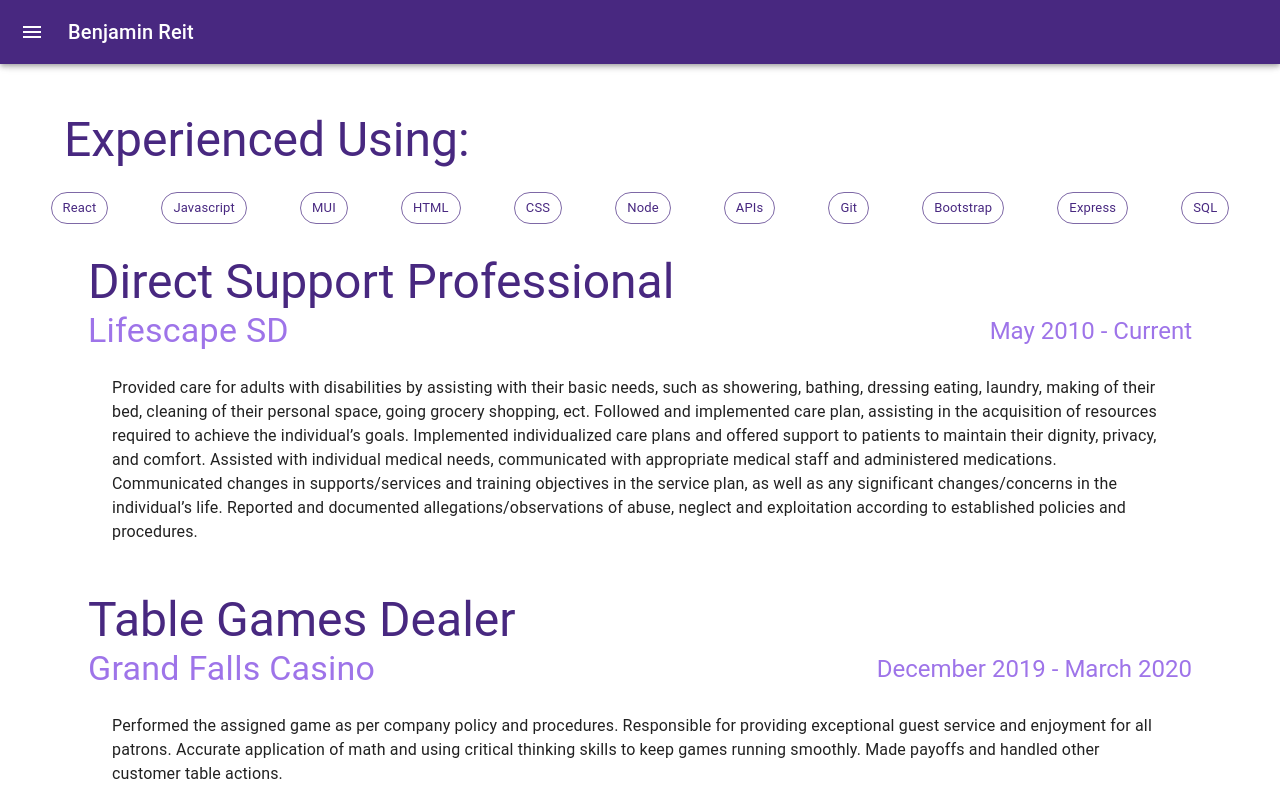
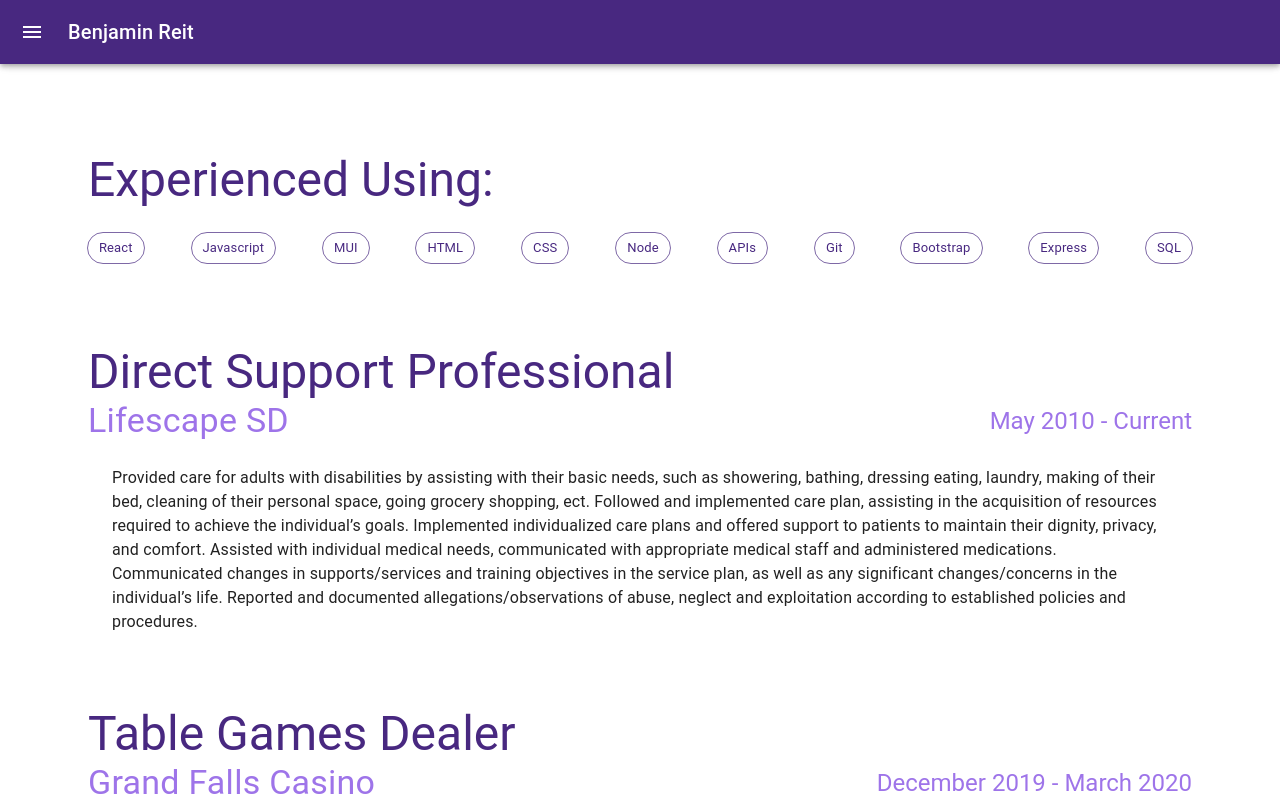
Before and after one commit to Val-code-1/resumemui, a React (Create React App) app: page /history in a window 1280 px wide. Shown: the top 800 px of the page. Built offline with nearby package versions, Linux system fonts and the light colour scheme.

Commit message:
messing around with gsap on the work history page, need to understand stagger

```diff
--- a/src/screens/About/About.js
+++ b/src/screens/About/About.js
@@ -24,6 +24,7 @@ export default function About() {
             once COVID shut everything down and I found myself with more free time. I took
             to it immediately and enjoy the problem solving aspect of it.
           </Typography>
+          {/* Dustin say up here */}
           <Typography>
             I've always enjoyed computer games and figuring out how things work. It has
             served me very well programming. I've been an avid player of Magic the
@@ -31,6 +32,7 @@ export default function About() {
             an official judge for the game. If you are familiar with the game you'll know
             the rule set can be as complex as programming is sometimes.
           </Typography>
+          <Typography>{/* Technologies/Loves of coding */}</Typography>
         </Container>
       </Paper>
     </Box>
--- a/src/screens/Contact/Contact.js
+++ b/src/screens/Contact/Contact.js
@@ -7,7 +7,7 @@ export default function Contact() {
         Get in touch
       </Typography>
       <br />
-      <Grid container spacing={2} columns={1} direction="column">
+      <Grid container spacing={5} columns={1} direction="column">
         <Grid item>
           <a href="https://github.com/Val-code-1" target="blank">
             Github
@@ -19,8 +19,9 @@ export default function Contact() {
           </a>
         </Grid>
         <Grid item>
-          <a href="mailto:" target="blank">
-            E-mail
+          <a href="mailto:reit.ben@gmail.com" rel="noreferrer" target="_blank">
+            E-mail me, it is my last name then . then my first name but just the short
+            version, then gmail.com. Don't forget the @
           </a>
         </Grid>
         <Grid item>
--- a/src/screens/History/History.css
+++ b/src/screens/History/History.css
@@ -1,12 +1,9 @@
-#programs {
-  margin-left: 5%;
-  margin-right: 25%;
-  font-size: 30px;
-}
-.heading {
-  color: purple;
+#techBox {
+  margin-top: 5vh;
+  margin-bottom: 10vh;
 }
 
 #list {
-  margin-top: 30px;
+  margin-top: 5vh;
+  margin-bottom: 10vh;
 }
--- a/src/screens/History/History.js
+++ b/src/screens/History/History.js
@@ -1,14 +1,31 @@
 import { Box, Chip, Container, Stack, Typography } from "@mui/material";
-import React from "react";
+import React, { useEffect, useRef } from "react";
+import gsap from "gsap";
 import Job from "./components/Job";
 import "./History.css";
 import { Tech } from "./Data/Tech";
 import { Companies } from "./Data/Companies";
 
 const History = () => {
+  const jobRef = useRef();
+
+  useEffect(() => {
+    gsap.from(jobRef.current, {
+      duration: 2.5,
+      ease: "power4.out",
+      y: -200,
+      opacity: 0,
+      delay: 0.3,
+      stagger: {
+        amount: 1.5,
+        grid: "auto",
+      },
+    });
+  });
   return (
     <Box>
       <br />
+      <Container id="techBox">
         <Container>
           <Typography variant="h3" color={"primary"}>
             Experienced Using:
@@ -20,11 +37,12 @@ const History = () => {
             return <Chip label={name} key={name} color={"primary"} variant="outlined" />;
           })}
         </Stack>
-      <Container id="list">
+      </Container>
+      <Container id="list" ref={jobRef}>
         {Companies.map((i) => {
           return (
             <Job
-              key={`Job${i}`}
+              key={i.title}
               title={i.title}
               company={i.company}
               date={i.date}
--- a/src/screens/History/components/Job.css
+++ b/src/screens/History/components/Job.css
@@ -1,19 +1,3 @@
 .job {
-  margin-right: 25%;
-  margin-left: 5%;
+  margin-bottom: 3vh;
 }
-.title {
-  font-size: 32px;
-}
-.company {
-  margin-left: 0%;
-  font-size: 28px;
-}
-.date {
-  margin-left: 0%;
-  font-size: 28px;
-}
-.description {
-  margin: 50px 0px 100px 2%;
-  font-size: 24px;
-}
--- a/src/screens/MUI/PersistentLeftDrawer.css
+++ b/src/screens/MUI/PersistentLeftDrawer.css
@@ -2,3 +2,6 @@
   text-decoration: none;
   color: black;
 }
+#drawer {
+  color: blue;
+}
--- a/src/screens/MUI/PersistentLeftDrawer.js
+++ b/src/screens/MUI/PersistentLeftDrawer.js
@@ -1,4 +1,5 @@
 import * as React from "react";
+import { useRef, useEffect } from "react";
 import { styled, useTheme } from "@mui/material/styles";
 import Box from "@mui/material/Box";
 import Drawer from "@mui/material/Drawer";
@@ -21,6 +22,8 @@ import FolderSpecialIcon from "@mui/icons-material/FolderSpecial";
 import PersonIcon from "@mui/icons-material/Person";
 import ContactMailIcon from "@mui/icons-material/ContactMail";
 import "./PersistentLeftDrawer.css";
+
+import gsap from "gsap";
 
 import { createTheme, ThemeProvider } from "@mui/material/styles";
 import { Link } from "react-router-dom";
@@ -97,6 +100,17 @@ export default function PersistentDrawerLeft({ pageContent }) {
     setOpen(false);
   };
 
+  const nameRef = useRef();
+  useEffect(() => {
+    gsap.from(nameRef.current, {
+      duration: 1.0,
+      ease: "power1.out",
+      opacity: 0,
+      x: 200,
+      delay: 3.3,
+    });
+  }, []);
+
   return (
     <ThemeProvider theme={themeP}>
       <Box sx={{ display: "flex" }}>
@@ -112,7 +126,7 @@ export default function PersistentDrawerLeft({ pageContent }) {
             >
               <MenuIcon />
             </IconButton>
-            <Typography variant="h6" noWrap component="div">
+            <Typography variant="h6" noWrap component="div" ref={nameRef}>
               Benjamin Reit
             </Typography>
           </Toolbar>
```
Also changed, not shown: src/screens/History/components/Job.js (+19 -2 lines). Lines whose indentation alone changed are shown as unchanged.
